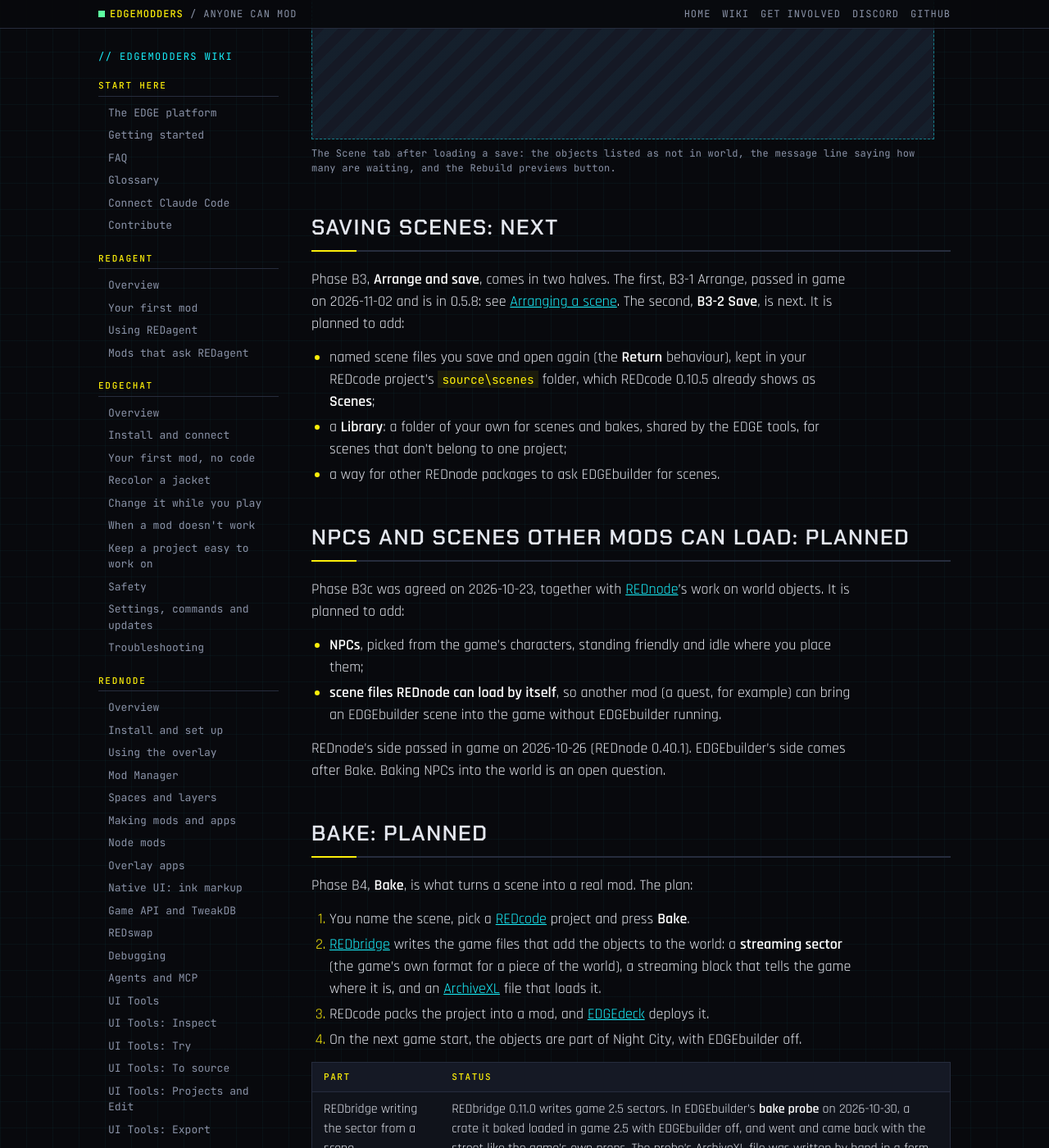
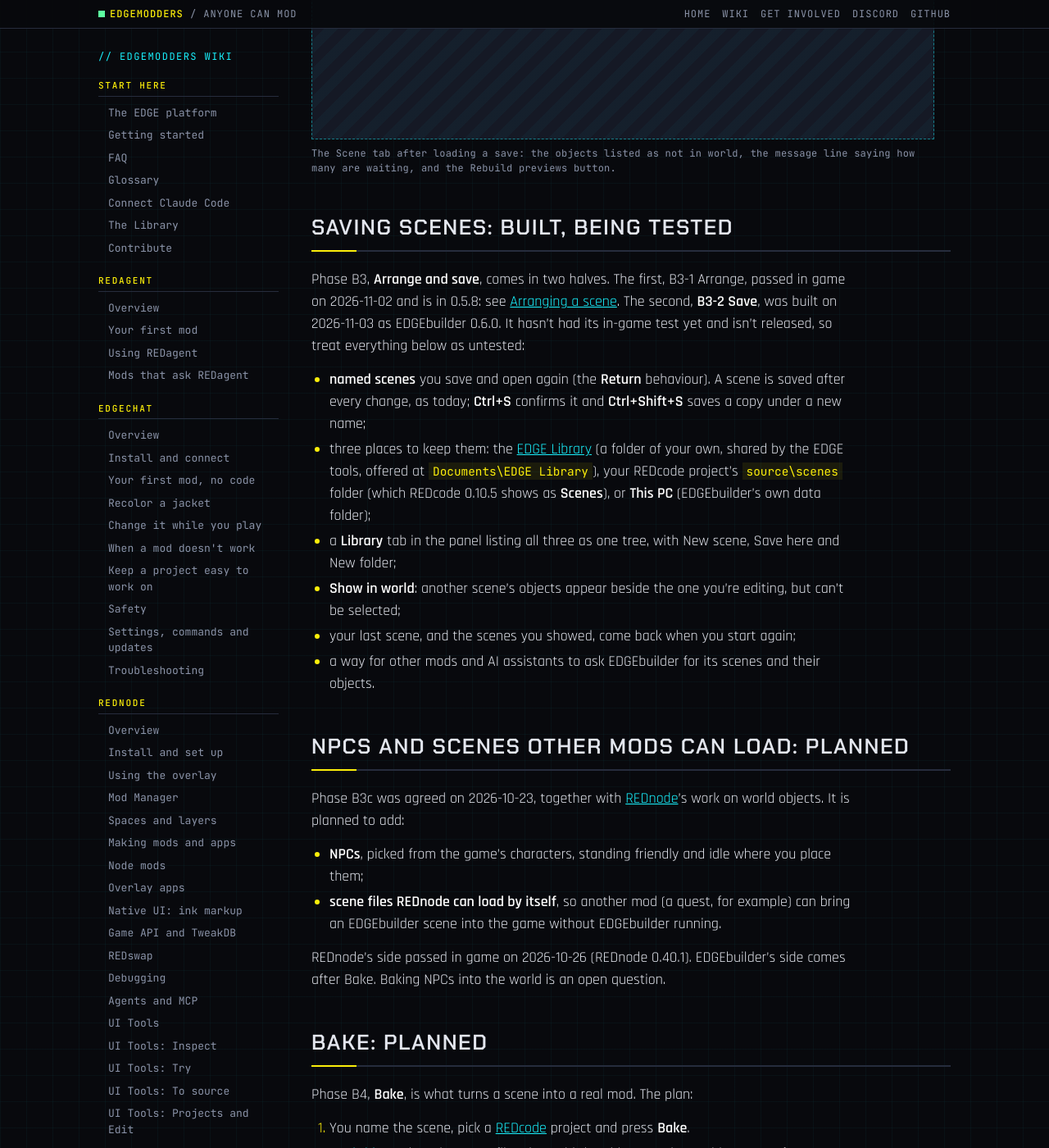
Before and after one commit to Edgemodders/EDGEweb, a Jekyll site: the page built from docs/wiki/edgebuilder/scenes.md, in a window 1280 px wide and 1400 px high, scrolled down 1505 px. Shown: the whole window at 82% size. Built offline with Jekyll 4.4.1, drawn with Linux system fonts in a browser that asks for light colours; some of the changed text lies outside the part shown.

Commit message:
Wiki: The EDGE Library, the shared rules every tool follows there; EDGEbuilder's named scenes (0.6.0, being tested)
Co-Authored-By: Claude Opus 5.5 <noreply@anthropic.com>

```diff
--- a/docs/wiki/edgebuilder/scenes.md
+++ b/docs/wiki/edgebuilder/scenes.md
@@ -35,13 +35,16 @@ There is **one scene** for now, the working scene. You can't name, save as, or s
 
 {% include shot.html caption="Rebuilding after a save loads" shows="The Scene tab after loading a save: the objects listed as not in world, the message line saying how many are waiting, and the Rebuild previews button." %}
 
-## Saving scenes: next
+## Saving scenes: built, being tested
 
-Phase B3, **Arrange and save**, comes in two halves. The first, B3-1 Arrange, passed in game on 2026-11-02 and is in 0.5.8: see [Arranging a scene](arranging.html). The second, **B3-2 Save**, is next. It is planned to add:
+Phase B3, **Arrange and save**, comes in two halves. The first, B3-1 Arrange, passed in game on 2026-11-02 and is in 0.5.8: see [Arranging a scene](arranging.html). The second, **B3-2 Save**, was built on 2026-11-03 as EDGEbuilder 0.6.0. It hasn't had its in-game test yet and isn't released, so treat everything below as untested:
 
-- named scene files you save and open again (the **Return** behaviour), kept in your REDcode project's `source\scenes` folder, which REDcode 0.10.5 already shows as **Scenes**;
-- a **Library**: a folder of your own for scenes and bakes, shared by the EDGE tools, for scenes that don't belong to one project;
-- a way for other REDnode packages to ask EDGEbuilder for scenes.
+- **named scenes** you save and open again (the **Return** behaviour). A scene is saved after every change, as today; **Ctrl+S** confirms it and **Ctrl+Shift+S** saves a copy under a new name;
+- three places to keep them: the [EDGE Library](../library.html) (a folder of your own, shared by the EDGE tools, offered at `Documents\EDGE Library`), your REDcode project's `source\scenes` folder (which REDcode 0.10.5 shows as **Scenes**), or **This PC** (EDGEbuilder's own data folder);
+- a **Library** tab in the panel listing all three as one tree, with New scene, Save here and New folder;
+- **Show in world**: another scene's objects appear beside the one you're editing, but can't be selected;
+- your last scene, and the scenes you showed, come back when you start again;
+- a way for other mods and AI assistants to ask EDGEbuilder for its scenes and their objects.
 
 ## NPCs and scenes other mods can load: planned
 
```
Also changed, not shown: other parts of docs/wiki/edgebuilder/scenes.md (+1 -1 lines), docs/wiki/edgebuilder/index.md (+5 -5 lines), docs/wiki/glossary.md (+4 -2 lines), docs/wiki/index.md (+1 -0 lines), docs/wiki/library.md (added, +80 -0 lines), CHANGELOG.md.
